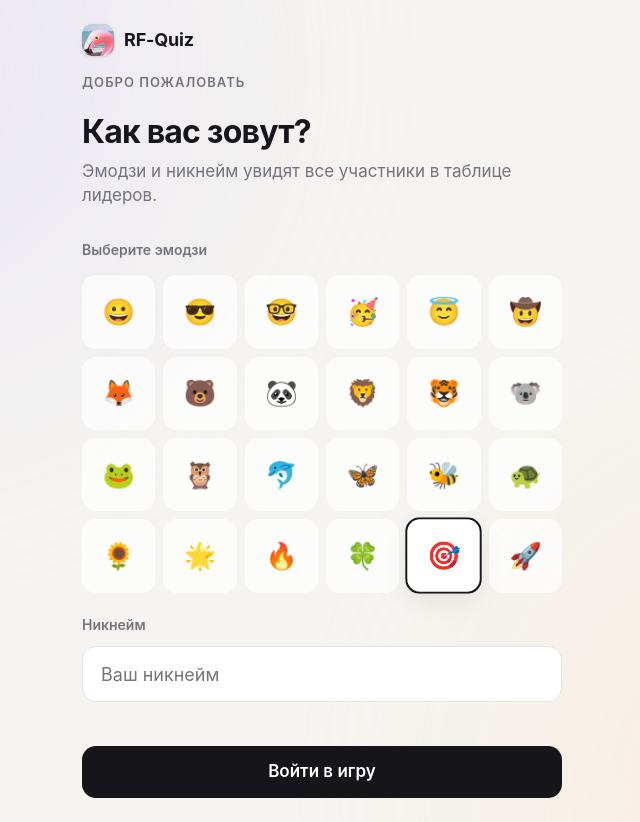
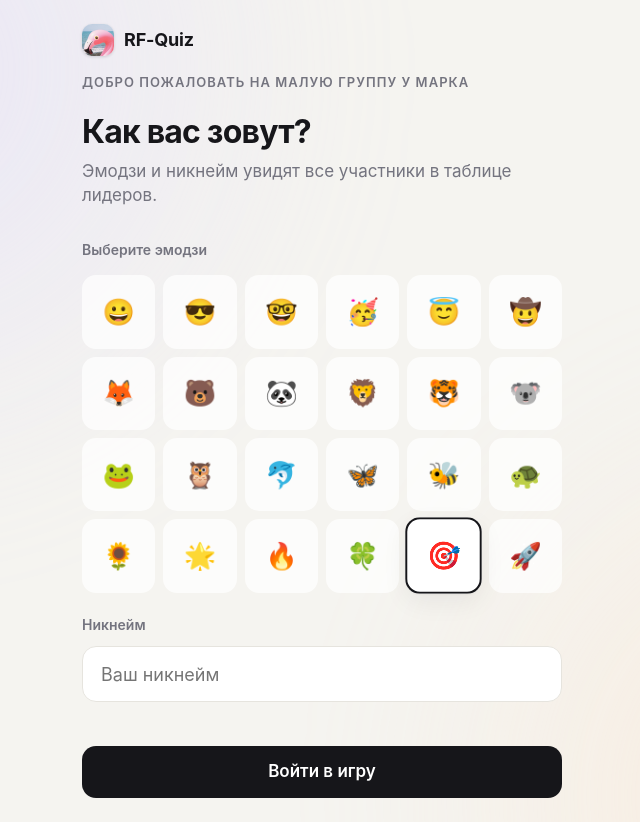
Before and after one commit to RuvimFomin/quiz, a website: page public/index.html in a window 1280 px wide. Shown: the whole page, without its empty margins (318-958 px from the left). Drawn offline with Linux system fonts and the light colour scheme.

Commit message:
Приветствие для малой группы
Co-Authored-By: Claude Opus 5.5 <noreply@anthropic.com>

```diff
--- a/public/index.html
+++ b/public/index.html
@@ -135,7 +135,7 @@
   <!-- Вход -->
   <section class="screen" id="join" hidden>
     <div class="center">
-      <p class="eyebrow">Добро пожаловать</p>
+      <p class="eyebrow">Добро пожаловать на малую группу у Марка</p>
       <h1>Как вас зовут?</h1>
       <p class="sub">Эмодзи и никнейм увидят все участники в таблице лидеров.</p>
       <form id="joinForm" autocomplete="off">
```
